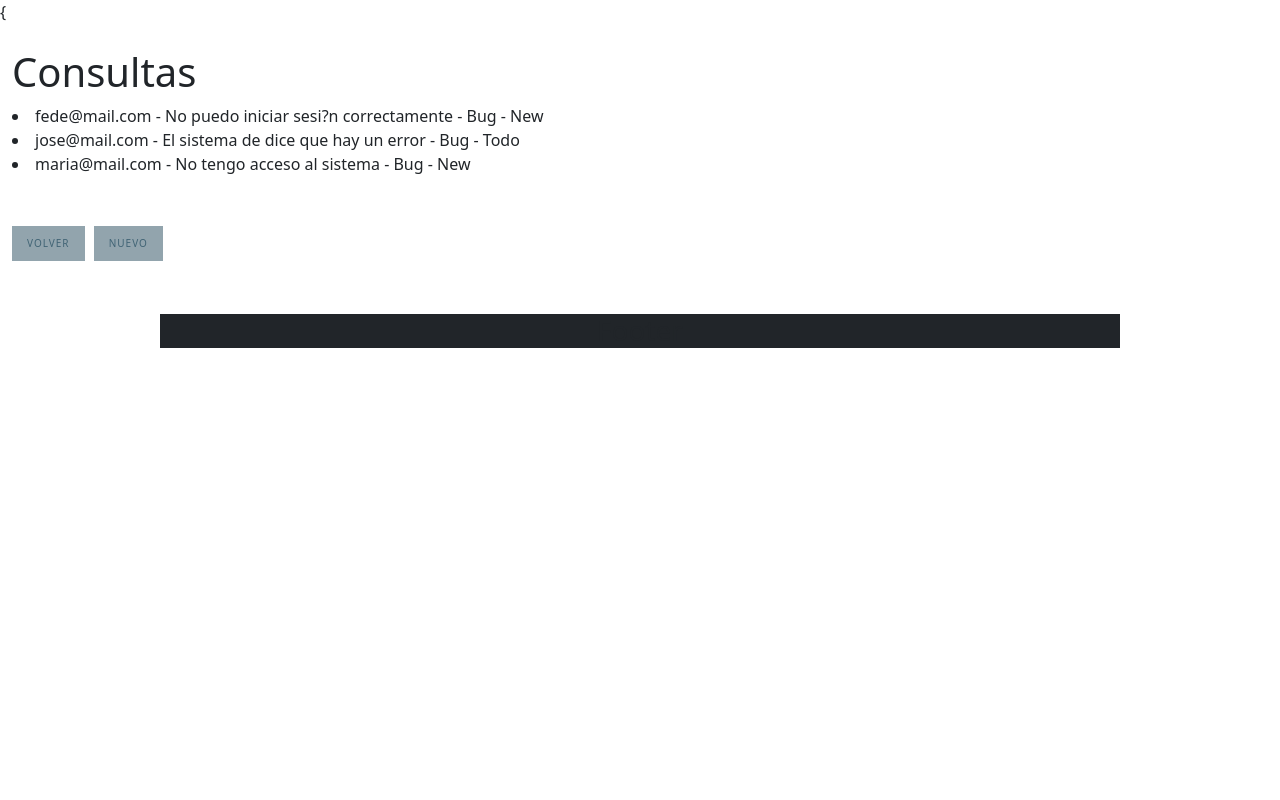
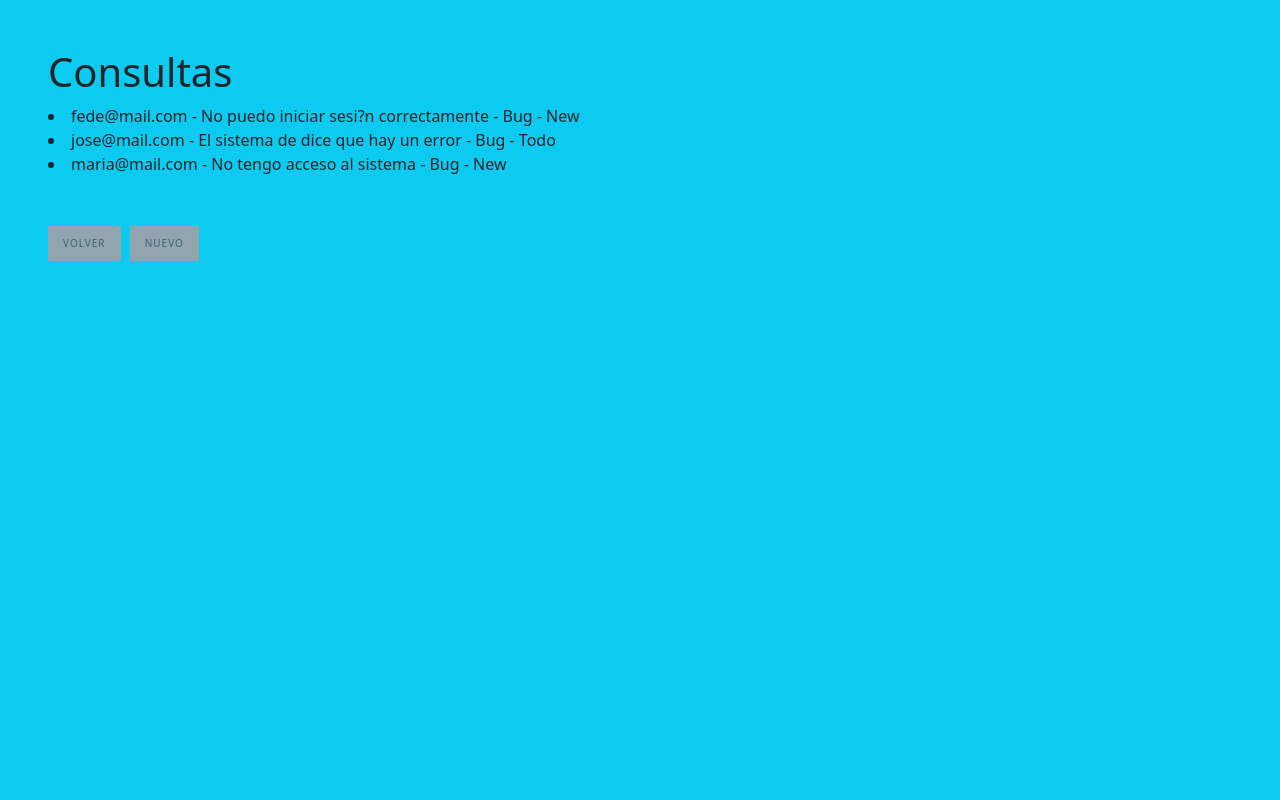
Before and after one commit to agustjn/flood-control-system, a Flask app: page /consultas in a window 1280 px wide. Run offline with Flask 2, Linux system fonts and the light colour scheme; data comes from the database, SQL or seed files in the repository; some libraries are stand-ins or nearby versions.

Commit message:
Coloreado del fondo de pantalla funcionando

```diff
--- a/app/__init__.py
+++ b/app/__init__.py
@@ -43,6 +43,7 @@ def create_app(environment="development"):
 
     # Funciones que se exportan al contexto de Jinja2
     app.jinja_env.globals.update(is_authenticated=helper_auth.authenticated)
+    app.jinja_env.globals.update(view_configs=configuration.getViewConfigs)
 
     # Autenticación
     app.add_url_rule("/iniciar_sesion", "auth_login", auth.login)
--- a/app/resources/configuration.py
+++ b/app/resources/configuration.py
@@ -4,33 +4,59 @@ from app.models.views_sort import View_issues, View_users, View_meeting_points
 from app.db import db
 from app.helpers.configurations import putConfigurationsValuesInSession
 
+background_dict = { "Gris claro" : "bg-light",
+                     "Amarillo" : "bg-warning",
+                     "Celeste" : "bg-info"}
+
 
 def index():
-   view_values = {
-      "items-per-page" : Configuration.get_valid_paginations()
+   getViewConfigs()
+   valid_values = {
+      "items-per-page" : Configuration.get_valid_paginations(),
+      "background-color" : Configuration.get_valid_colors()
    }
+   print(session["configurations"]["items_per_page"])
+   print(valid_values["items-per-page"])
+   print(type(session["configurations"]["items_per_page"]))
    # Remuevo de el array que voy a presentar en la vista el valor actual de los items por pagina que este seleccionado
-   view_values["items-per-page"].remove(session["configurations"]["items_per_page"])
+   valid_values["items-per-page"].remove(int(session["configurations"]["items_per_page"]))
 
-   return render_template("configuration/index.html", values = view_values)
+   return render_template("configuration/index.html", values = valid_values)
 
 
 def update():
     params = request.form
+    config_row = Configuration.query.filter_by(id=1).first()
+    # Si el valor ingresado en la seleccion de items por listado es invalida, entra al if
     if (int(params["items-per-page"])) not in Configuration.get_valid_paginations():
             flash("El valor de items por pagina es el incorrecto")
             return redirect(url_for("config_index"))
     else:
-       print("VALOR ITEMS PER PAGE: " ,params["items-per-page"])
-       #print(Configuration.items_per_page)
-       config_row = Configuration.query.filter_by(id=1).first()
        config_row.items_per_page = params["items-per-page"]
-    #    Configuration.setItemsPerPage(int(params["items-per-page"]))
-       db.session.commit()
+       session["configurations"]["items_per_page"] = params["items-per-page"]
+    if (params["color-background-selected"] not in Configuration.get_valid_colors()):
+            flash("El color seleccionado no existe en el sistema")
+            return redirect(url_for("home"))
+    else:
+      config_row.background = params["color-background-selected"]
+      session["background"] = params["color-background-selected"]
+
+
+    db.session.commit()
     return redirect(url_for("user_index"))
+
+
+
+#def getBackground():
 
 
     # print(params)
     # flash(params)
     # return render_template("user_index")
     # return redirect(url_for("config_index"))
+
+
+def getViewConfigs():
+   config_row = Configuration.query.filter_by(id=1).first()
+   return { "bg" : config_row.background,
+            "items-per-page" : config_row.items_per_page}
--- a/app/templates/layout.html
+++ b/app/templates/layout.html
@@ -12,9 +12,9 @@
 
   <title>{% block title %}{% endblock %}</title>
   {% endblock %}
-</head>{
+</head>
 
-<body class={{session.get("background-color")}}>
+<body style="height: 100%">
   {% if is_authenticated(session) %}
   {% block navbar %}
   <div id="navbar">
@@ -38,10 +38,10 @@
 
 
 
-  <div class="container-fluid mt-4">
-    <div class="row">
+  <div class="container-fluid vh-100">
+    <div class="row h-100">
       {% if is_authenticated(session) %}
-      <div class="col-2">
+      <div class="col-2 bg-dark">
         <ul class="nav flex-column">
           <li class="nav-item">
             <a class="nav-link active" aria-current="page" href="/usuarios">Usuarios</a>
@@ -55,8 +55,10 @@
         </ul>
       </div>
       {% endif %}
-      <div class="col">
+      <div class="col p-5 {{view_configs()["bg"]}}">
         <div id="content">
+
+
           {% with messages = get_flashed_messages() %}
           {% if messages %}
           <ul class=flashes>
@@ -66,7 +68,8 @@
           </ul>
           {% endif %}
           {% endwith %}
-          {% block content %}>
+          {% block content %}
+
           {% endblock %}
         </div>
       </div>
@@ -75,9 +78,6 @@
 
 
     <div id="footer">
-      <div class="bg-dark mt-5">
-        <h3> Footer </h3>
-      </div>
       {% block footer %}
       {% endblock %}
     </div>
--- a/app/templates/user/index.html
+++ b/app/templates/user/index.html
@@ -5,7 +5,9 @@
 {% endblock %}
 
 {% block content %}
-  <h1>usuarios</h1>
+
+
+  <h1>Usuarios del sistema</h1>
   <table class="table">
     <thead>
       <tr>
@@ -40,4 +42,5 @@
 
   <a href="{{ url_for('home') }}" class="btn btn-danger btn-lg" >Volver</a>
   <a href="{{ url_for('user_new') }}" class="btn btn-primary btn-lg">Nuevo</a>
+
 {% endblock %}
```
Also changed, not shown: app/models/configuration.py (+9 -12 lines), app/templates/configuration/index.html (+3 -4 lines), 2 other files.
